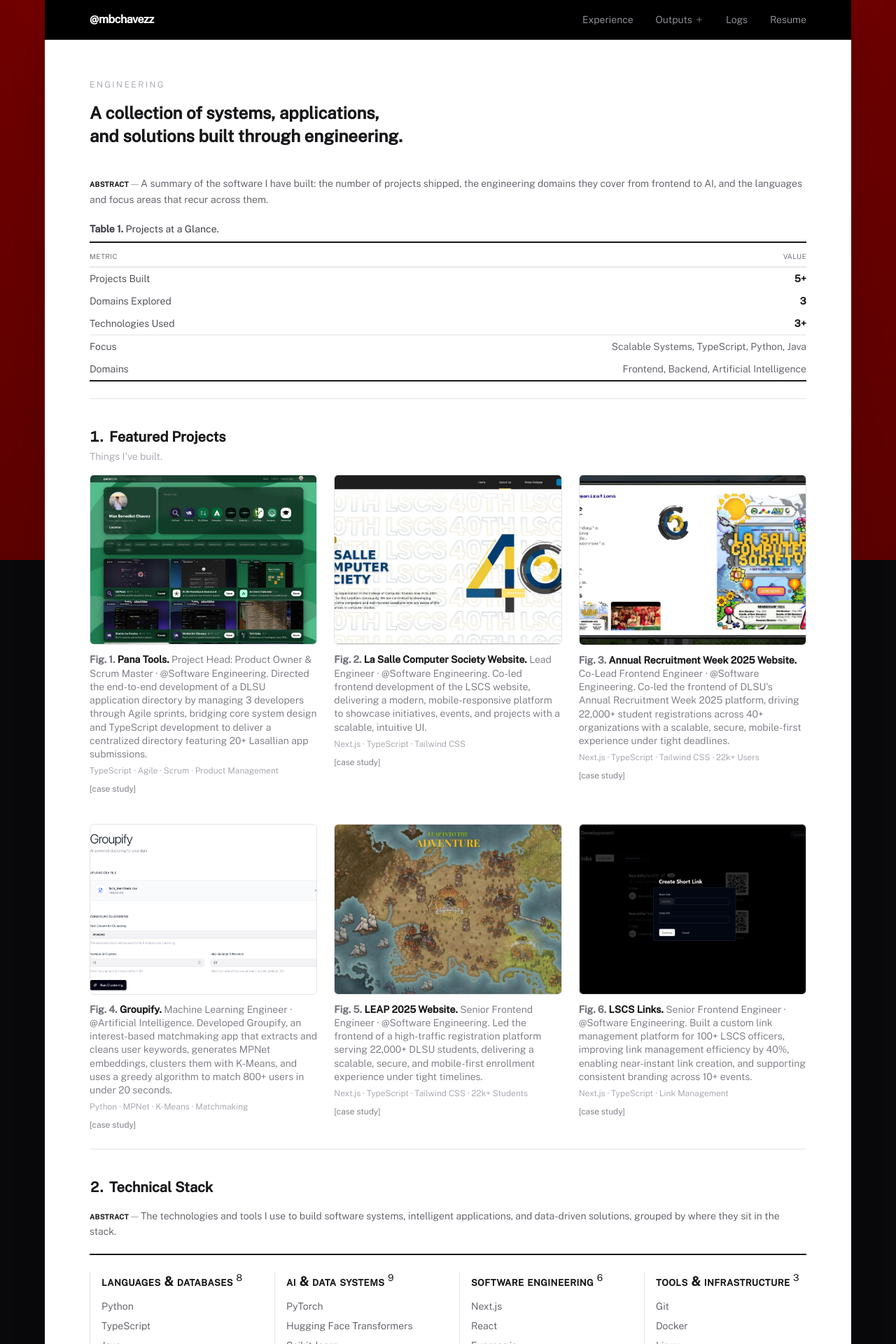
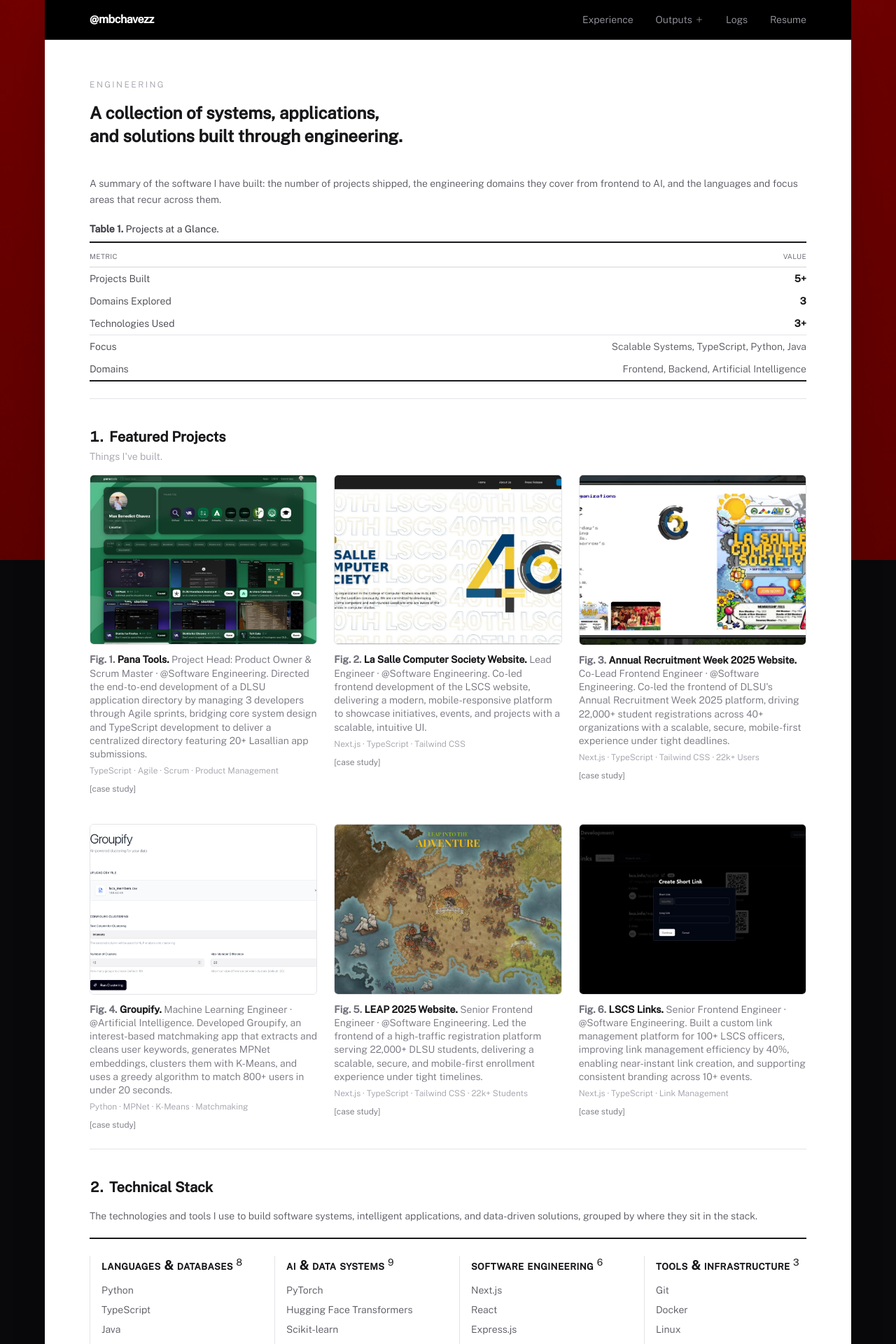
Before and after one commit to mbchavez27/mbchavezzportfolio, a React (Vite) app: page /projects in a window 1280 px wide. Shown: the top 1920 px of the page at 70% size. Built offline with nearby package versions, Linux system fonts and the light colour scheme.

Commit message:
style(ui): drop the abstract label from section summaries

```diff
--- a/src/components/atoms/Abstract.tsx
+++ /dev/null
@@ -1,10 +0,0 @@
-/** A paper-style abstract line: a small-caps "abstract" label, an em dash, then the text. */
-export default function Abstract({ children, className = "" }: { children: string; className?: string }) {
-  return (
-    <p className={`font-body font-light text-sm text-zinc-600 leading-relaxed mb-5 ${className}`}>
-      <span className="font-semibold text-zinc-900 [font-variant:small-caps] tracking-wide">abstract</span>
-      <span className="text-zinc-400"> — </span>
-      {children}
-    </p>
-  );
-}
--- /dev/null
+++ b/src/components/atoms/Summary.tsx
@@ -0,0 +1,4 @@
+/** A short paragraph introducing a section or table, set in muted body text. */
+export default function Summary({ children, className = "" }: { children: string; className?: string }) {
+  return <p className={`font-body font-light text-sm text-zinc-600 leading-relaxed mb-5 ${className}`}>{children}</p>;
+}
--- a/src/components/molecules/AcademicTable.tsx
+++ b/src/components/molecules/AcademicTable.tsx
@@ -1,7 +1,7 @@
 import type { ReactNode } from "react";
 import { motion } from "motion/react";
 import { revealOnScroll } from "@/lib/motion";
-import Abstract from "@/components/atoms/Abstract";
+import Summary from "@/components/atoms/Summary";
 
 export type TableRow = { readonly label: string; readonly value: ReactNode };
 
@@ -9,8 +9,8 @@ type Props = {
   /** The table's number on its page ("Table 2."). */
   number: number;
   caption: string;
-  /** A short paragraph describing what the table summarises, set above it like a paper's abstract. */
-  abstract?: string;
+  /** A short paragraph describing what the table summarises, set above it. */
+  summary?: string;
   /** Header labels for the label and value columns, shown in small caps. */
   columns: readonly [string, string];
   rows: readonly TableRow[];
@@ -23,13 +23,13 @@ const CELL = "py-1.5 align-top";
 const HEADER = "pb-1.5 pt-2 font-normal text-zinc-500 [font-variant:small-caps] tracking-wide";
 
 /** A captioned, booktabs-style table: thick top and bottom rules, a thin rule under the header. */
-export default function AcademicTable({ number, caption, abstract, columns, rows, valueAlign = "left", breakBefore }: Props) {
+export default function AcademicTable({ number, caption, summary, columns, rows, valueAlign = "left", breakBefore }: Props) {
   const align = valueAlign === "right" ? "text-right" : "text-left";
   const lastIndex = rows.length - 1;
 
   return (
     <motion.div {...revealOnScroll()}>
-      {abstract && <Abstract>{abstract}</Abstract>}
+      {summary && <Summary>{summary}</Summary>}
 
       <table className="w-full border-collapse font-body text-sm">
         <caption className="caption-top text-left pb-2 text-zinc-700">
--- a/src/components/organisms/AtAGlance.tsx
+++ b/src/components/organisms/AtAGlance.tsx
@@ -5,14 +5,14 @@ export type TagGroup = { readonly label: string; readonly tags: readonly string[
 
 type Props = {
   title: string;
-  /** A short paragraph describing what the table summarises, set above it like a paper's abstract. */
-  abstract: string;
+  /** A short paragraph describing what the table summarises, set above it. */
+  summary: string;
   stats: readonly Stat[];
   tagGroups: readonly TagGroup[];
 };
 
-/** Summary at the top of a page: an abstract and "Table 1" of headline numbers and labelled lists. */
-export default function AtAGlance({ title, abstract, stats, tagGroups }: Props) {
+/** Summary at the top of a page: a short summary and "Table 1" of headline numbers and labelled lists. */
+export default function AtAGlance({ title, summary, stats, tagGroups }: Props) {
   const rows = [
     ...stats.map((stat) => ({
       label: stat.label,
@@ -26,7 +26,7 @@ export default function AtAGlance({ title, abstract, stats, tagGroups }: Props)
       <AcademicTable
         number={1}
         caption={title}
-        abstract={abstract}
+        summary={summary}
         columns={["metric", "value"]}
         rows={rows}
         valueAlign="right"
--- a/src/features/papers/containers/ResearchAtAGlanceContainer.tsx
+++ b/src/features/papers/containers/ResearchAtAGlanceContainer.tsx
@@ -8,7 +8,7 @@ export default function ResearchAtAGlanceContainer() {
   return (
     <AtAGlance
       title="Research at a glance"
-      abstract="An overview of my research output so far: peer-reviewed papers on multilingual NLP and computational social science, how many were selected for oral presentation, and the scale of the text data analysed across these studies, alongside the areas the work spans."
+      summary="An overview of my research output so far: peer-reviewed papers on multilingual NLP and computational social science, how many were selected for oral presentation, and the scale of the text data analysed across these studies, alongside the areas the work spans."
       stats={[
         { value: String(accepted), label: "Accepted Papers" },
         { value: String(oralPresentations), label: "Oral Presentations" },
--- a/src/features/productions/components/RolesCapabilities.tsx
+++ b/src/features/productions/components/RolesCapabilities.tsx
@@ -1,5 +1,5 @@
 import { motion } from "motion/react";
-import Abstract from "@/components/atoms/Abstract";
+import Summary from "@/components/atoms/Summary";
 import SectionHeading from "@/components/molecules/SectionHeading";
 import { revealOnScroll } from "@/lib/motion";
 import type { Capability } from "../domain/productions.domain";
@@ -9,7 +9,7 @@ export default function RolesCapabilities({ capabilities }: { capabilities: read
   return (
     <section className="page-container pb-16">
       <SectionHeading number="2" title="Roles & Capabilities" />
-      <Abstract>The roles I take on during live productions and what each one involves on the day of a show.</Abstract>
+      <Summary>The roles I take on during live productions and what each one involves on the day of a show.</Summary>
 
       <dl className="grid grid-cols-1 md:grid-cols-2 gap-x-10">
         {capabilities.map((capability, i) => (
--- a/src/features/productions/containers/ProductionsAtAGlanceContainer.tsx
+++ b/src/features/productions/containers/ProductionsAtAGlanceContainer.tsx
@@ -5,7 +5,7 @@ export default function ProductionsAtAGlanceContainer() {
   return (
     <AtAGlance
       title="Production Highlights"
-      abstract="A snapshot of my live production work: the events I have supported and how long I have been doing it, along with the technical disciplines I cover and the kinds of events they serve."
+      summary="A snapshot of my live production work: the events I have supported and how long I have been doing it, along with the technical disciplines I cover and the kinds of events they serve."
       stats={productionStats}
       tagGroups={productionTagGroups}
     />
--- a/src/features/projects/components/TechnicalStack.tsx
+++ b/src/features/projects/components/TechnicalStack.tsx
@@ -1,5 +1,5 @@
 import { motion } from "motion/react";
-import Abstract from "@/components/atoms/Abstract";
+import Summary from "@/components/atoms/Summary";
 import SectionHeading from "@/components/molecules/SectionHeading";
 import { revealOnScroll } from "@/lib/motion";
 import type { StackCategory } from "../domain/projects.domain";
@@ -9,10 +9,10 @@ export default function TechnicalStack({ categories }: { categories: readonly St
   return (
     <section className="page-container pb-16">
       <SectionHeading number="2" title="Technical Stack" />
-      <Abstract>
+      <Summary>
         The technologies and tools I use to build software systems, intelligent applications, and data-driven
         solutions, grouped by where they sit in the stack.
-      </Abstract>
+      </Summary>
 
       <div className="grid grid-cols-1 sm:grid-cols-2 lg:grid-cols-4 gap-x-8 gap-y-8 border-t-2 border-zinc-900 border-b border-b-zinc-300 py-6">
         {categories.map((category, i) => (
--- a/src/features/projects/containers/ProjectsAtAGlanceContainer.tsx
+++ b/src/features/projects/containers/ProjectsAtAGlanceContainer.tsx
@@ -5,7 +5,7 @@ export default function ProjectsAtAGlanceContainer() {
   return (
     <AtAGlance
       title="Projects at a Glance"
-      abstract="A summary of the software I have built: the number of projects shipped, the engineering domains they cover from frontend to AI, and the languages and focus areas that recur across them."
+      summary="A summary of the software I have built: the number of projects shipped, the engineering domains they cover from frontend to AI, and the languages and focus areas that recur across them."
       stats={projectStats}
       tagGroups={[
         { label: "Focus", tags: projectFocus },
```
